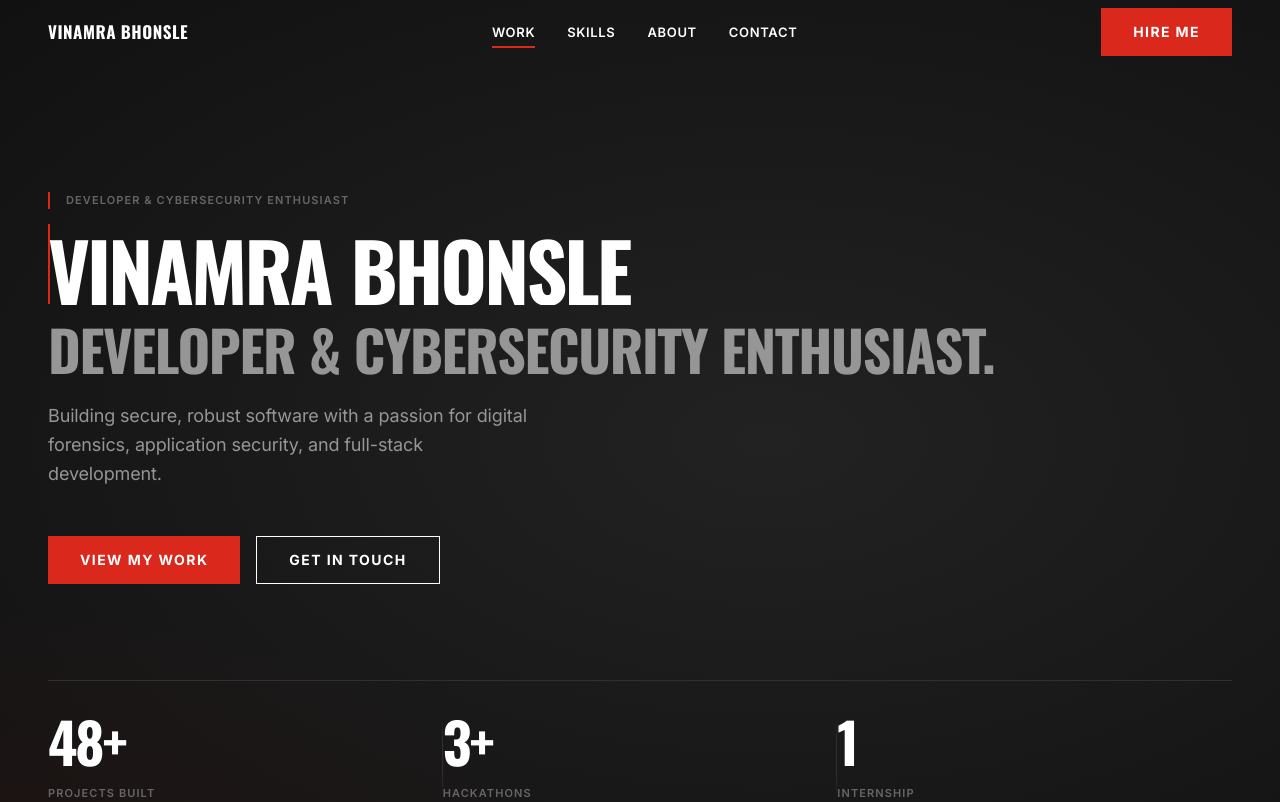
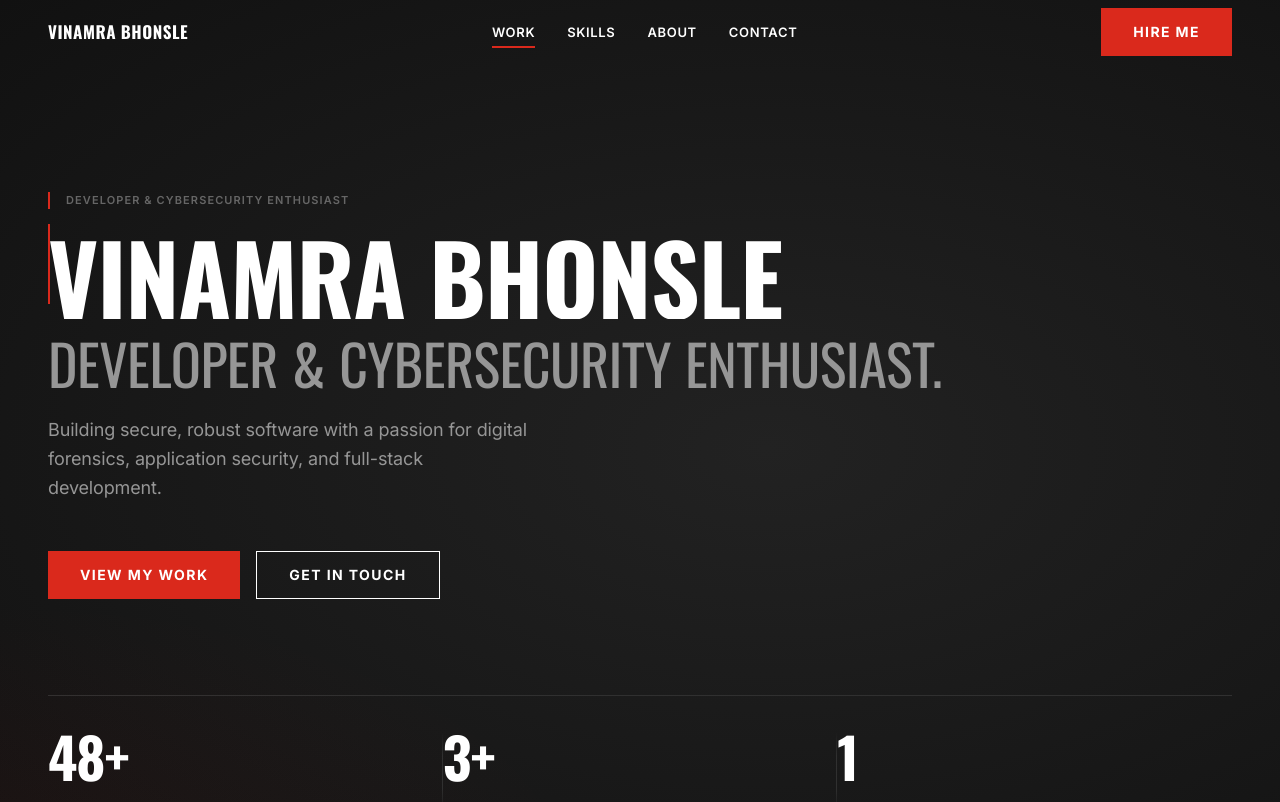
Before and after one commit to vinamra1102/portfolio, a Next.js app: page / in a window 1280 px wide. Shown: the top 802 px of the page. Built offline with nearby package versions, Linux system fonts and the light colour scheme.

Commit message:
style: hero headline to Oswald 700 clamp(52px,8vw,96px), stat numbers 56px 700

```diff
--- a/components/Hero.tsx
+++ b/components/Hero.tsx
@@ -106,7 +106,7 @@ export default function Hero() {
 
         {/* Headline — word-by-word blur reveal */}
         <motion.h1
-          className="font-display text-[40px] font-black uppercase leading-[0.9] tracking-[-1px] text-white md:text-[56px] md:tracking-[-2px] lg:text-[80px] lg:tracking-[-3px]"
+          className="font-display text-[clamp(52px,8vw,96px)] font-bold uppercase leading-[0.9] tracking-[-1px] text-white"
           variants={wordContainer}
           initial="hidden"
           animate="visible"
@@ -123,7 +123,7 @@ export default function Hero() {
             ))}
           </span>
           <motion.span
-            className="mt-4 block overflow-hidden text-[clamp(20px,4.5vw,56px)] leading-none tracking-[-1.4px] text-body"
+            className="mt-4 block overflow-hidden text-[clamp(20px,4.5vw,56px)] font-normal leading-none tracking-[-0.5px] text-body"
             variants={subtitleVariant}
           >
             {headlineSecondary.map((w, i) => (
@@ -200,7 +200,7 @@ export default function Hero() {
                 aria-hidden="true"
               />
             )}
-            <div className="font-display text-[56px] font-black leading-none tracking-[-2px] text-white max-md:text-[40px]">
+            <div className="font-display text-[56px] font-bold leading-none tracking-[-1px] text-white max-md:text-[40px]">
               <CountUp to={s.to} suffix={s.suffix} duration={1.5} />
             </div>
             <div className="mt-4 text-[11px] font-semibold uppercase tracking-[1.1px] text-muted">
```
